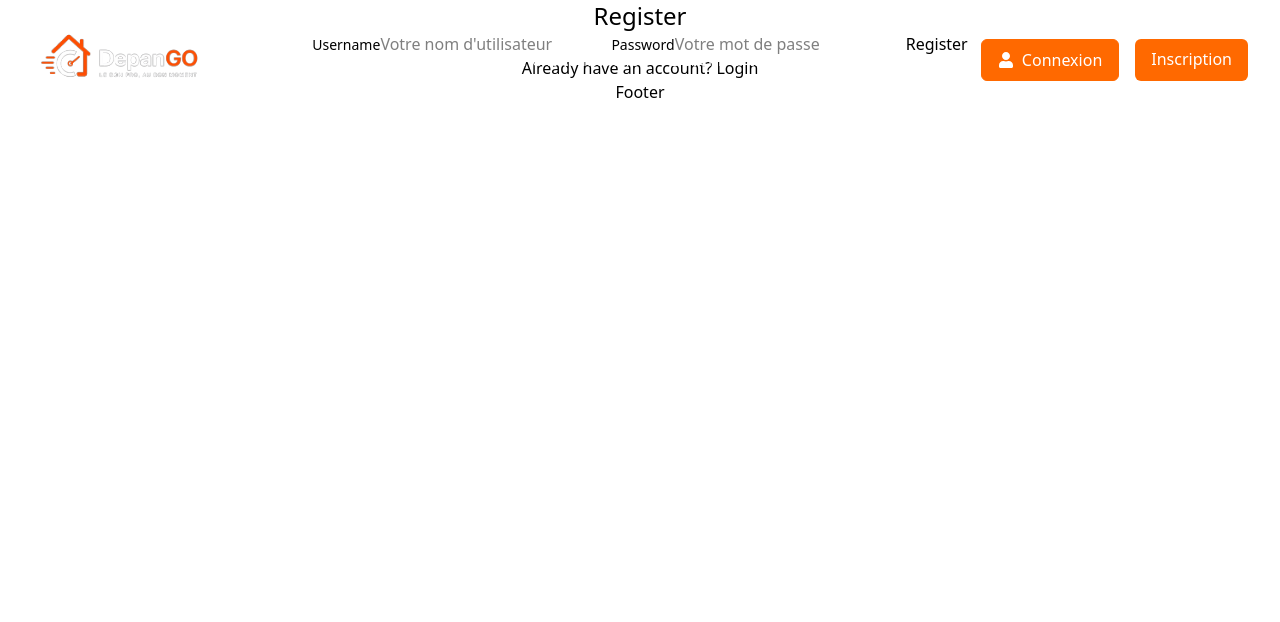
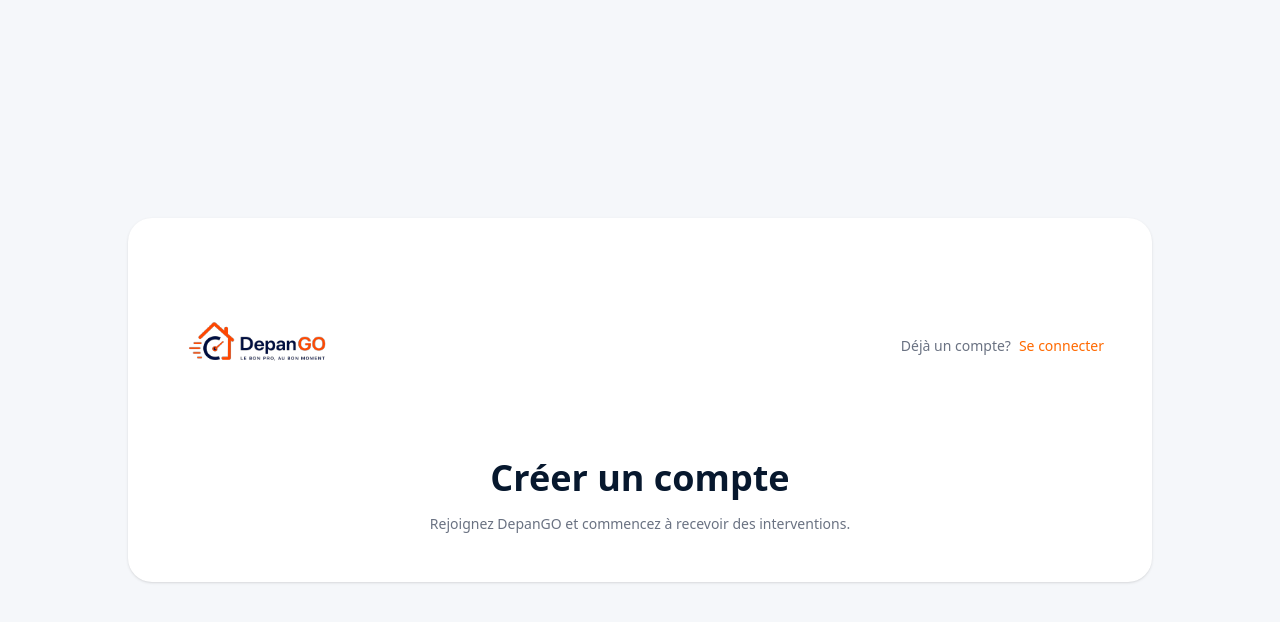
Before and after one commit to chainez-hat/DepanGO, a React (Vite) app in the folder front/: page /auth/register in a window 1280 px wide. Shown: the top 622 px of the page. Built offline with nearby package versions, Linux system fonts and the light colour scheme.

Commit message:
- modifier PublicLayout.jsx  pour qu'il affiche pas la navbar et le footer dans les pages register et auth -  commencer à mettre en place  le design de la page register ( l'entete )

```diff
--- a/front/src/layouts/PublicLayout.jsx
+++ b/front/src/layouts/PublicLayout.jsx
@@ -1,17 +1,26 @@
-import { Outlet } from "react-router";
+//import { Outlet } from "react-router";
+import { Outlet, useLocation } from "react-router";
+
 import Navbar from "../components/Navbar";
 import Footer from "../components/Footer";
 
 export default function PublicLayout() {
+  const location = useLocation();
+
+   const hideLayout =
+    location.pathname === "/auth/login" ||
+    location.pathname === "/auth/register";
+
+
   return (
     <div>
-      <Navbar />
+       {!hideLayout && <Navbar />}
 
       <main>
         <Outlet />
       </main>
 
-      <Footer />
+      {!hideLayout && <Footer />}
     </div>
   );
 }
--- a/front/src/pages/auth/Register.jsx
+++ b/front/src/pages/auth/Register.jsx
@@ -6,6 +6,8 @@ import { useMutation } from "@tanstack/react-query";
 import { zodResolver } from "@hookform/resolvers/zod";
 import { useForm } from "react-hook-form";
 import * as z from "zod";
+
+import logoDark from "../../assets/logodark.svg";
 
 const registerSchema = z.object({
   username: z.string(),
@@ -47,41 +49,42 @@ export function Register() {
   }
   return (
     <>
-      <h1 className="text-2xl">Register</h1>
-      <form onSubmit={handleSubmit(onSubmit)}>
-        <input type="hidden" id="id" {...register("id")} />
-        <label
-          htmlFor="username"
-          className="text-sm font-medium leading-none peer-disabled:cursor-not-allowed peer-disabled:opacity-70"
-        >
-          Username
-        </label>
-        <input
-          id="username"
-          type="text"
-          placeholder="Votre nom d'utilisateur"
-          {...register("username")}
-          required
-        />
 
-        <label
-          htmlFor="password"
-          className="text-sm font-medium leading-none peer-disabled:cursor-not-allowed peer-disabled:opacity-70"
-        >
-          Password
-        </label>
-        <input
-          id="password"
-          type="password"
-          placeholder="Votre mot de passe"
-          {...register("password")}
-          required
-        />
+  <div className="min-h-screen bg-[#F5F7FA] flex items-center justify-center px-6 py-20">
+    <div className="w-full max-w-5xl bg-white rounded-3xl shadow-sm p-12">
+      <div className="flex items-center justify-between mb-8">
 
-        <button type="submit">Register</button>
-      </form>
+  <img
+    src={logoDark}
+    alt="DepanGO"
+    className="h-40"
+  />
 
-      <Link to="/auth/login">Already have an account? Login</Link>
+  <div className="text-sm">
+    <span className="text-gray-500">
+      Déjà un compte?
+    </span>
+
+    <Link
+      to="/auth/login"
+      className="ml-2 text-orange-500 font-medium hover:underline"
+    >
+      Se connecter
+    </Link>
+  </div>
+
+</div>
+
+      <h1 className="text-4xl font-bold text-center text-[#07182E]">
+        Créer un compte
+      </h1>
+
+      <p className="text-center text-gray-500 mt-4 text-sm">
+        Rejoignez DepanGO et commencez à recevoir des interventions.
+      </p>
+    </div>
+  </div>
+
     </>
   );
 }
```
